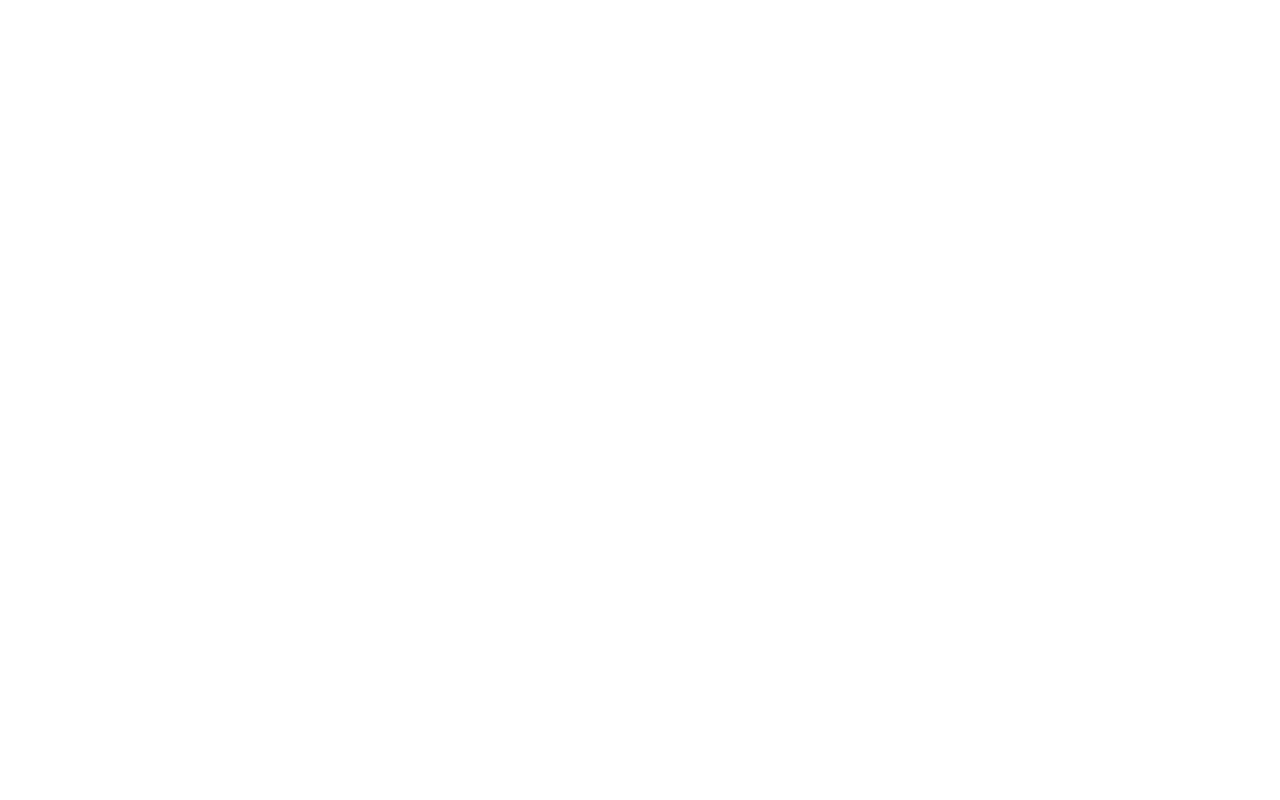
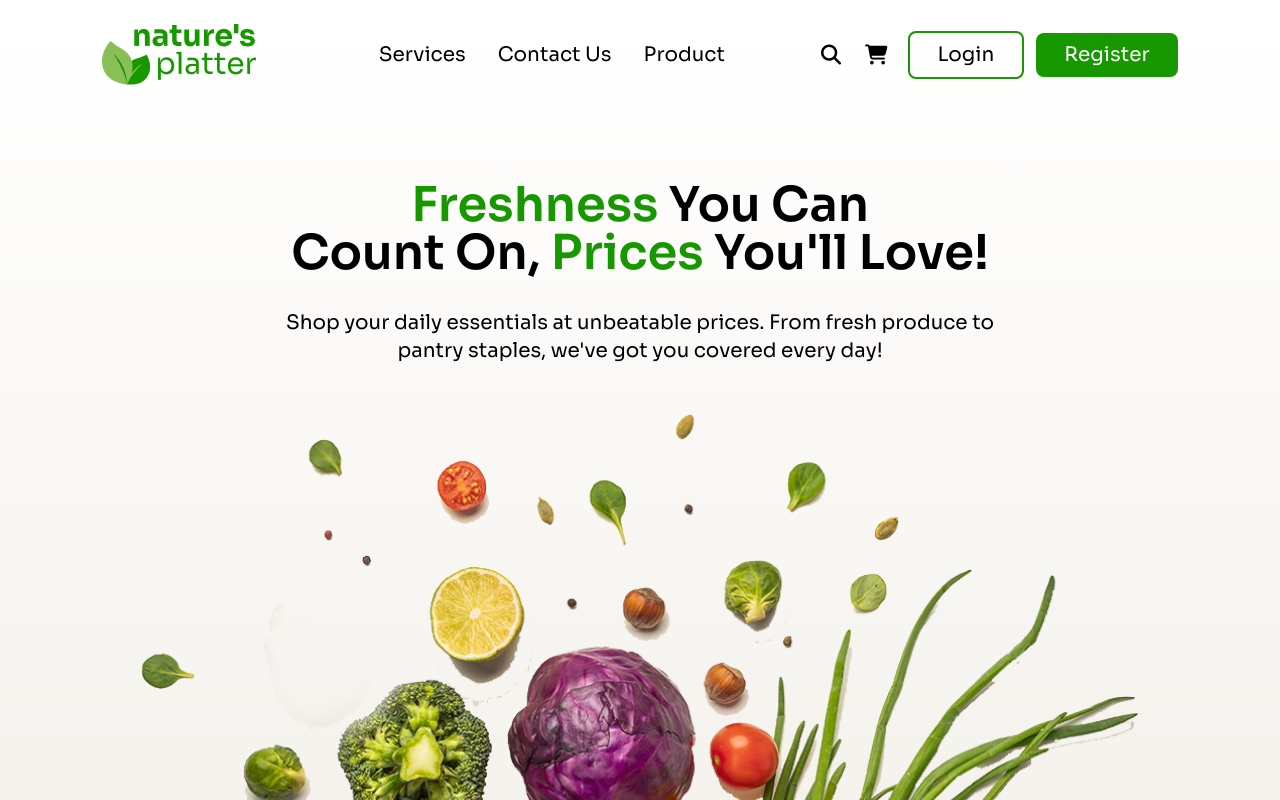
Before and after one commit to tamimMuntakim/B11-Assignment3-Natures-Platter, a plain HTML site: page index.html in a window 1280 px wide. Shown: the top 800 px of the page. Drawn offline with nearby package versions, Linux system fonts and the light colour scheme.

Commit message:
navbar and banner complete

```diff
--- a/index.html
+++ b/index.html
@@ -12,9 +12,37 @@
     <script src="https://cdn.tailwindcss.com"></script>
 </head>
 
-<body>
-    <header>
-
+<body class="[font-family:'Sora',serif]">
+    <header class="bg-gradient-to-t from-[#EFEBE3] to-[#FFFFFF]">
+        <nav class="px-[5%] lg:px-[8%] flex justify-between items-center lg:my-6 border-2 border-[#89c753] lg:border-none">
+            <img class="block mb-4 lg:hidden" src="assets/logo-footer.png" alt="">
+            <img class="hidden lg:block" src="assets/logo-header.png" alt="">
+            <div id="menu-btn-container" class="hidden lg:flex gap-24 items-center font-normal text-xl">
+                <div id="menu" class="">
+                    <ul class="flex gap-8 items-center">
+                        <li><a href="" class="">Services</a></li>
+                        <li><a href="" class="">Contact Us</a></li>
+                        <li><a href="" class="">Product</a></li>
+                    </ul>
+                </div>
+                <div id="btn-icon" class="flex gap-5 items-center">
+                    <div id="icons" class="flex gap-6 items-center">
+                        <i class="fa-solid fa-magnifying-glass"></i>
+                        <i class="fa-solid fa-cart-shopping"></i>
+                    </div>
+                    <div id="btns" class="flex gap-3 items-center">
+                        <button class="px-7 py-2 border-2 border-[#179800] rounded-lg">Login</button>
+                        <button class="px-7 py-2 bg-[#179800] text-white border-none rounded-lg">Register</button>
+                    </div>
+                </div>
+            </div>
+            <i class="fa-solid fa-bars block lg:hidden text-green-600 h-full"></i>
+        </nav>
+        <div id="banner" class="w-full lg:w-5/6 mx-auto mt-10 lg:mt-24 text-center">
+            <h1 class="font-semibold text-3xl lg:text-5xl "><span class="text-[#179800]">Freshness</span> You Can <br> Count On, <span class="text-[#179800]">Prices</span> You'll Love!</h1>
+            <p class="font-light text-base lg:font-normal lg:text-xl mt-4 lg:mt-8 w-[90%] lg:w-2/3 mx-auto">Shop your daily essentials at unbeatable prices. From fresh produce to pantry staples, we've got you covered every day!</p>
+            <img class="mt-4 lg:mt-9" src="assets/hero-vegetables.png" alt="">
+        </div>
     </header>
     <main>
 
```
